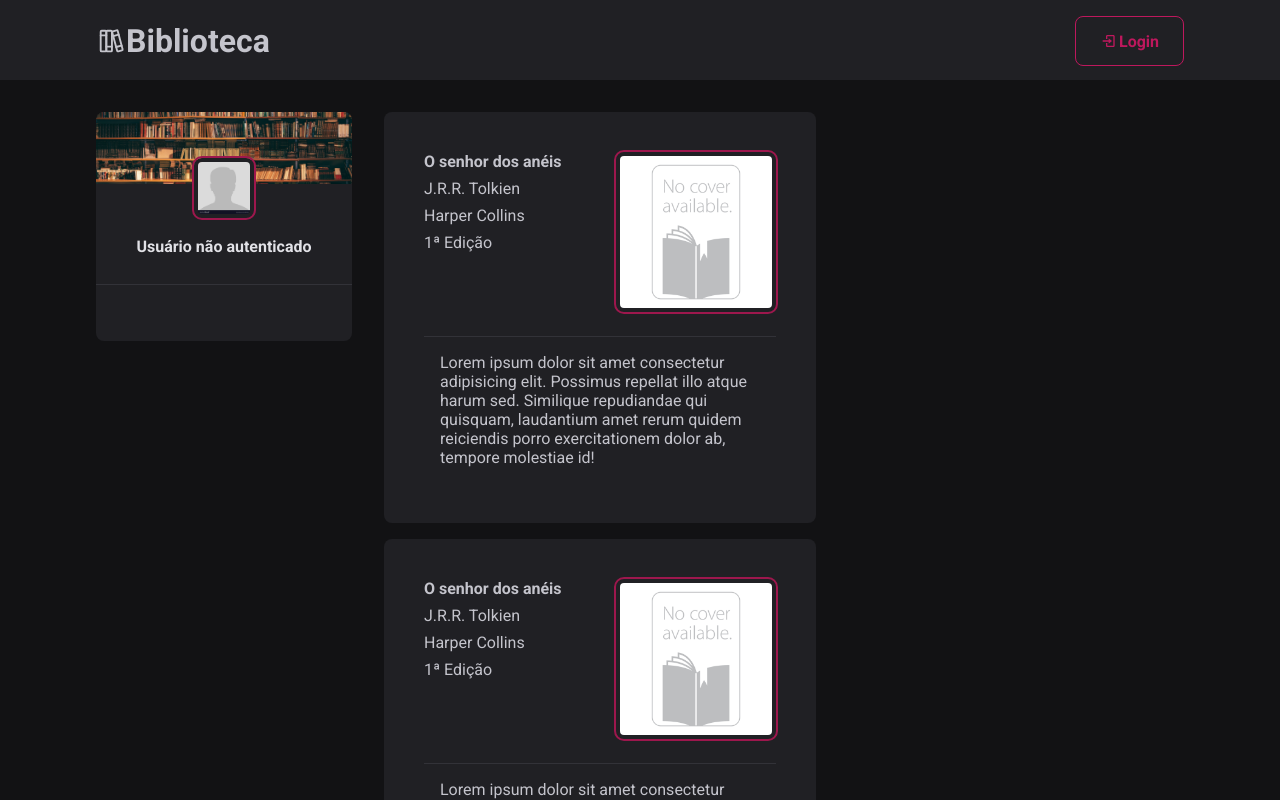
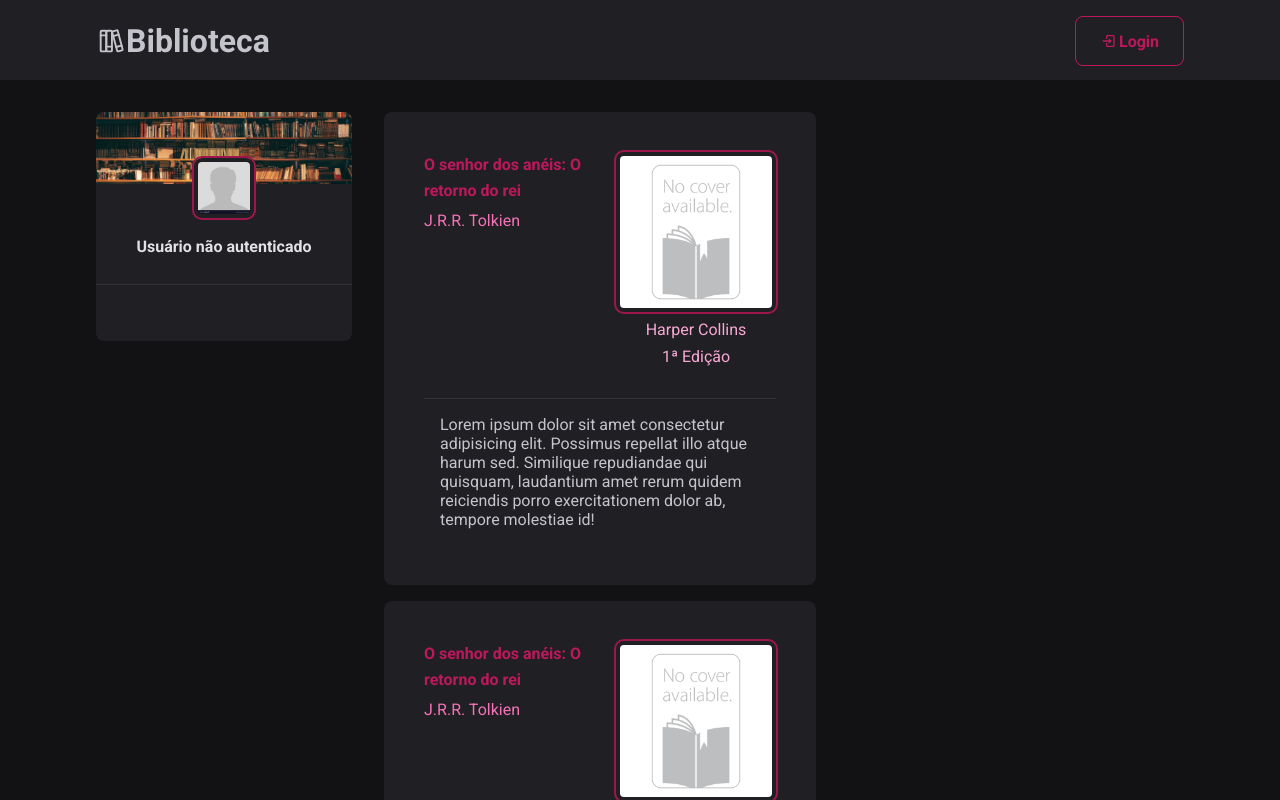
Before and after one commit to hbenvenutti/biblioteca-front, a React (Vite) app: page / in a window 1280 px wide. Shown: the top 800 px of the page. Built offline with nearby package versions, Linux system fonts and the light colour scheme.

Commit message:
feat(books): corrigido problemas de estilo

```diff
--- a/src/components/Book/Book.tsx
+++ b/src/components/Book/Book.tsx
@@ -6,13 +6,15 @@ export const Book = () => (
     <div className="header">
 
       <div className="bookInfo">
-        <strong>O senhor dos anéis</strong>
+        <strong>O senhor dos anéis: O retorno do rei</strong>
         <span>J.R.R. Tolkien</span>
-        <span>Harper Collins</span>
-        <span>1ª Edição</span>
       </div>
 
-      <img src={bookCover} alt="book cover" />
+      <div className='edition'>
+        <img src={bookCover} alt="book cover" />
+        <span>Harper Collins</span>
+        <p>1ª Edição</p>
+      </div>
     </div>
     <footer>
       <article>
--- a/src/components/Book/styles.ts
+++ b/src/components/Book/styles.ts
@@ -8,20 +8,44 @@ export const Container = styled.div`
 
   .header {
     display: flex;
-    /* grid-template-columns: 10rem 1fr; */
     justify-content: space-between;
-    /* gap: 2rem; */
 
   align-items: flex-start;
   }
 
   .bookInfo strong {
     display: block;
+    line-height: 1.6;
+    color: var(--pink-700);
   }
 
   .bookInfo span {
     margin-top: 0.5rem;
     display: block;
+    color: var(--pink-400)
+
+  }
+
+  .bookInfo span + span {
+    margin-top: 0.5rem;
+    display: block;
+  }
+
+  .edition {
+    margin-top: 0;
+    display: flex;
+    flex-direction: column;
+  }
+
+  .edition span {
+    margin: auto;
+    margin-top: 0.5rem;
+    color: var(--pink-300)
+  }
+
+  .edition p {
+    margin: 0.5rem auto;
+    color: var(--pink-300);
   }
 
   img {
--- a/src/styles/App.styles.ts
+++ b/src/styles/App.styles.ts
@@ -1,4 +1,5 @@
 import styled from "styled-components";
+import {Container} from '../components/Book/styles'
 
 export const Content = styled.div`
   max-width: 70rem;
@@ -11,7 +12,7 @@ export const Content = styled.div`
 
   align-items: flex-start;
 
-  .bookList div + div {
+  ${Container} + ${Container} {
     margin-top: 1rem;
   }
 `
```
